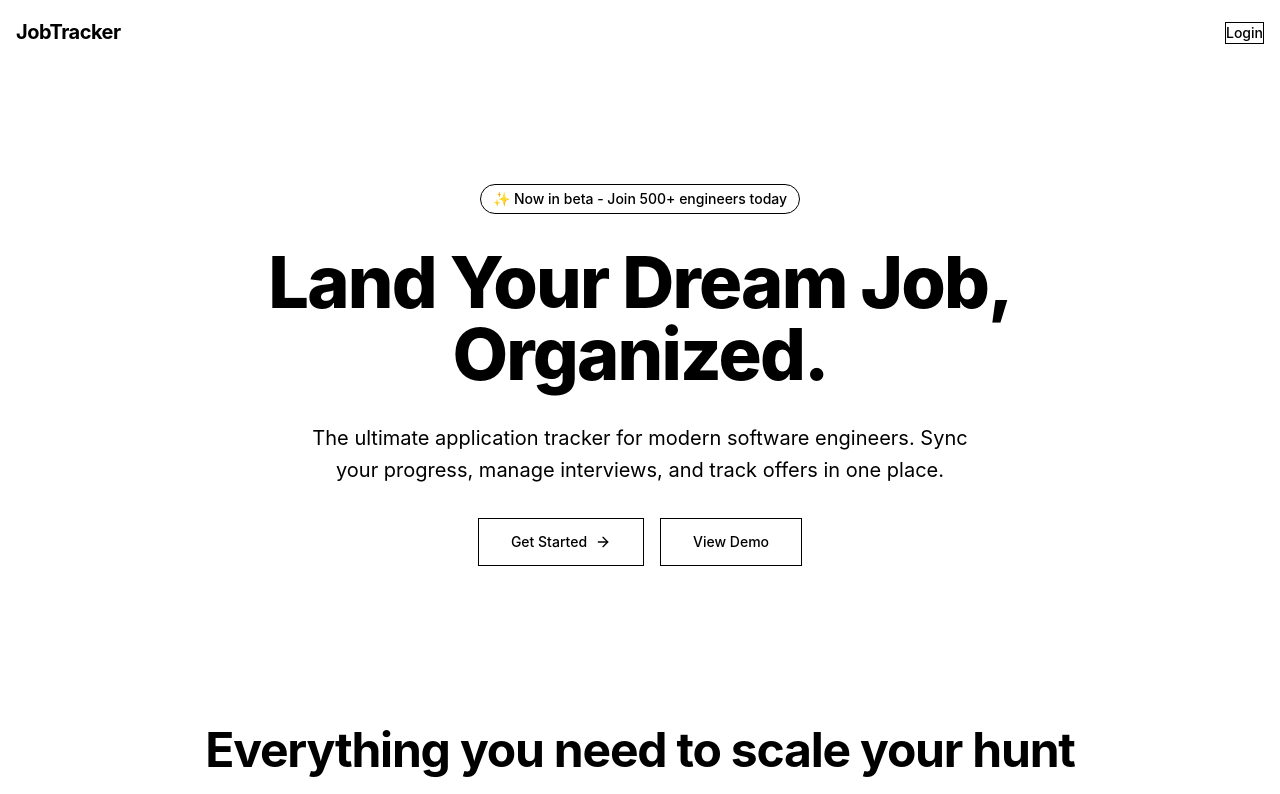
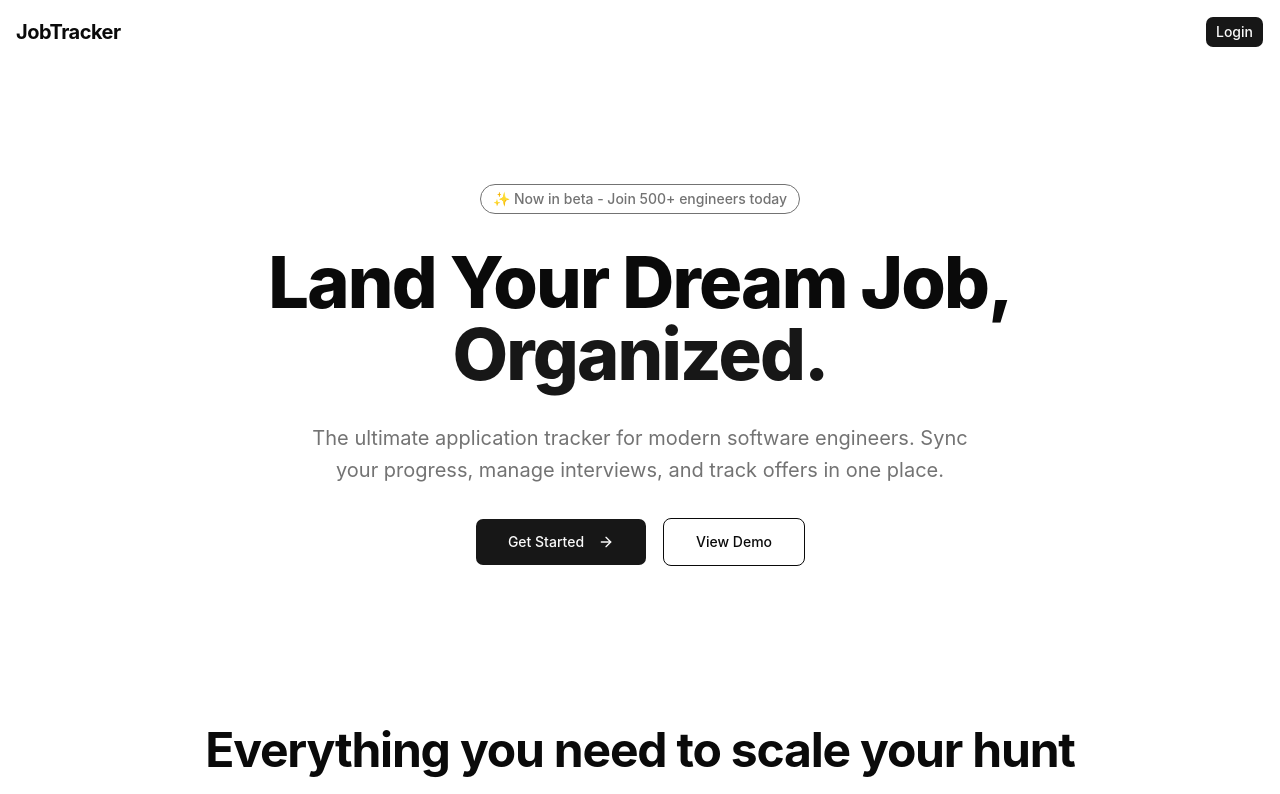
Before and after one commit to cptKNJO/ghost-jobs, a Next.js app in the folder apps/web/: page / in a window 1280 px wide. Shown: the top 794 px of the page. Built offline with nearby package versions, Linux system fonts and the light colour scheme.

Commit message:
fix: tailwindcss not working

```diff
--- a/apps/web/src/app/globals.css
+++ b/apps/web/src/app/globals.css
@@ -1,3 +1,3 @@
 /* apps/web/app/globals.css */
 @import "tailwindcss";
-@source "../../../packages/ui/src/**/*.{js,ts,jsx,tsx}";
+@source "../../../../packages/ui/src/**/*.{js,ts,jsx,tsx}";
--- a/apps/web/src/app/layout.tsx
+++ b/apps/web/src/app/layout.tsx
@@ -1,8 +1,9 @@
 import type { Metadata } from "next";
 import { Geist, Geist_Mono } from "next/font/google";
-import "./globals.css";
 import { Navbar } from "@/components/shared/navbar";
 import { Footer } from "@/components/shared/footer";
+import "@repo/ui/globals.css";
+import "./globals.css";
 
 const geistSans = Geist({
   variable: "--font-geist-sans",
--- a/apps/web/src/components/shared/navbar.tsx
+++ b/apps/web/src/components/shared/navbar.tsx
@@ -40,7 +40,7 @@ export function Navbar() {
 
           <div className="ml-auto flex items-center gap-4">
             <Link href="/login">
-              <Button variant="ghost">Login</Button>
+              <Button>Login</Button>
             </Link>
           </div>
         </div>
```
